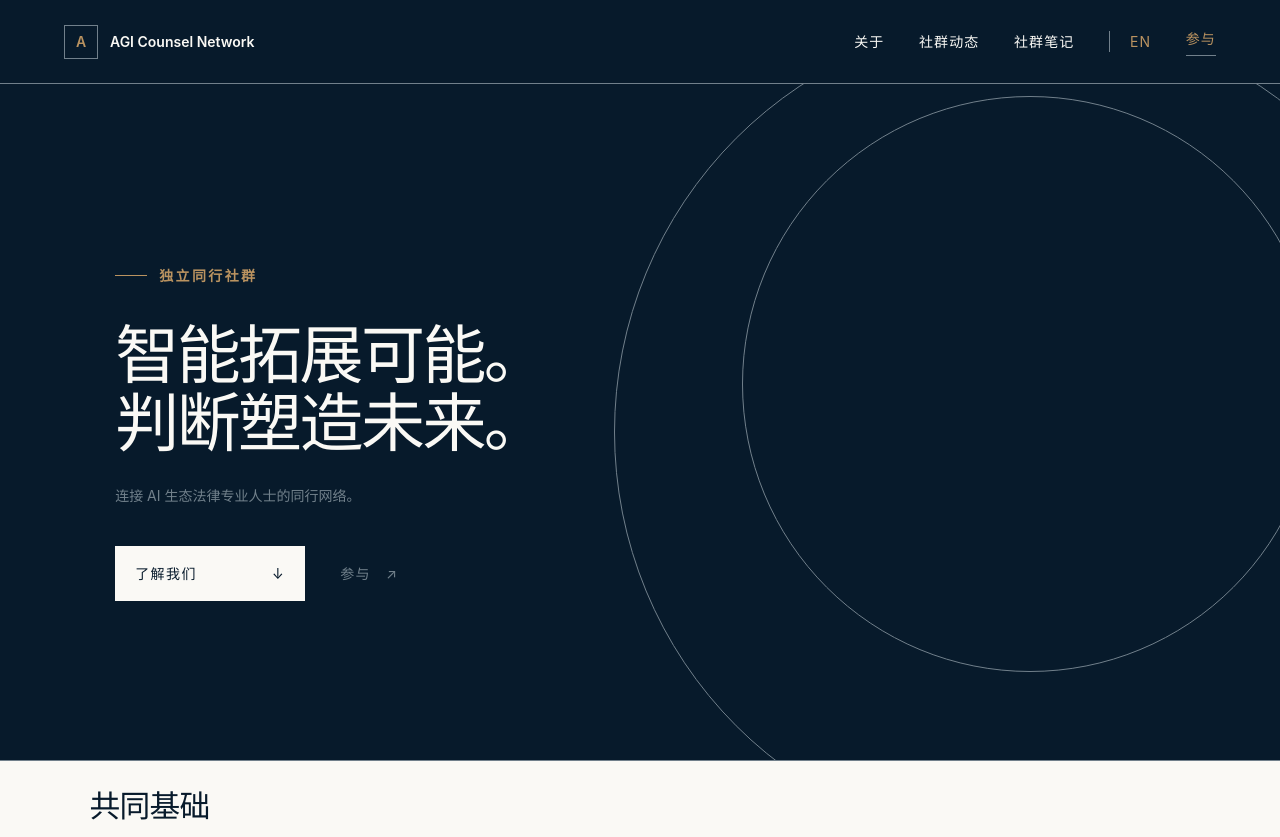
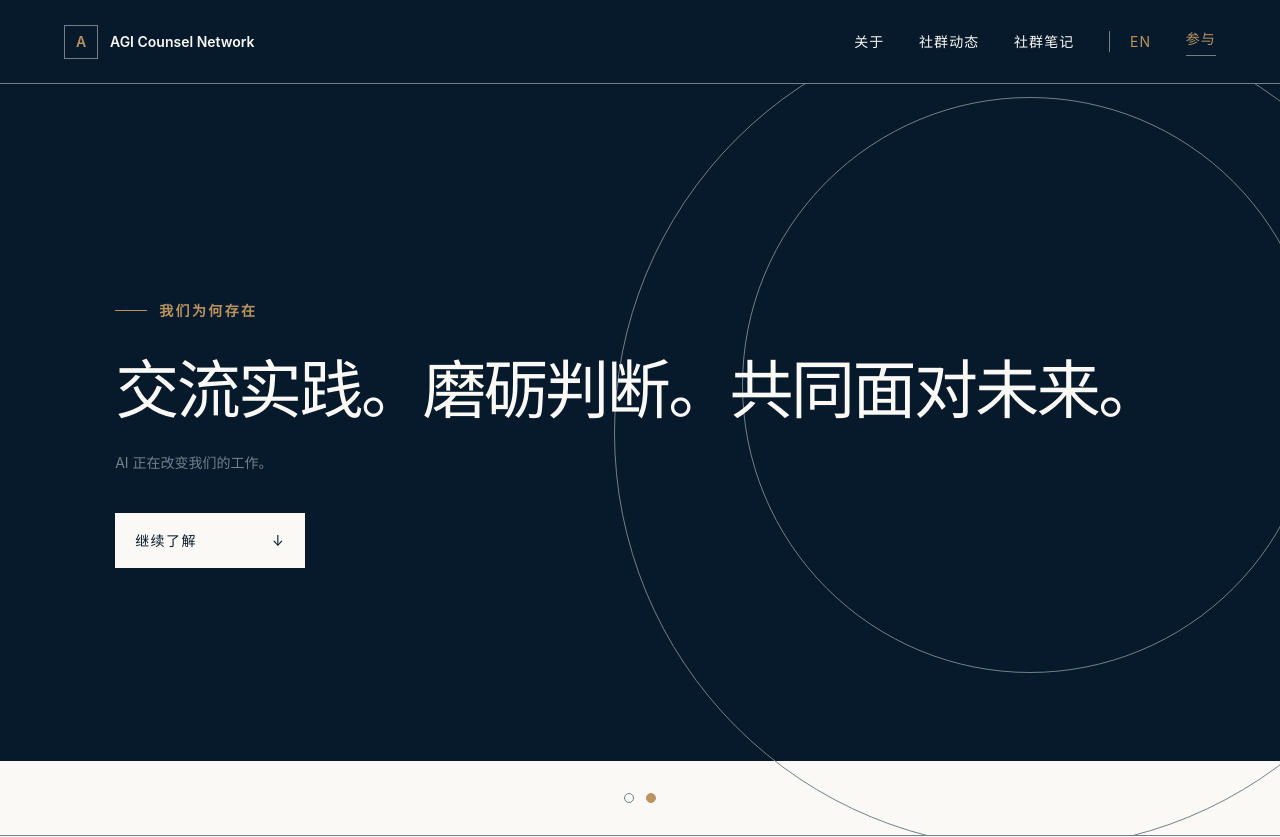
Before and after one commit to steveny1989/agicounsel, a Next.js app: page /zh in a window 1280 px wide. Shown: the top 837 px of the page. Built offline with nearby package versions, Linux system fonts and the light colour scheme.

Commit message:
Align Chinese homepage with English structure

```diff
--- a/app/zh/page.tsx
+++ b/app/zh/page.tsx
@@ -65,16 +65,24 @@ export default function ChineseHome() {
       <nav aria-label="主导航"><a href="#about">关于</a><a href="#community">社群动态</a><a href="/zh/notes/">社群笔记</a><a className="language-switch" href="/">EN</a><a className="nav-join" href="#contribute">参与</a></nav>
     </header>
 
-    <section className="hero" id="top">
-      <div className="hero-orbit orbit-one" /><div className="hero-orbit orbit-two" />
-      <div className="eyebrow"><span /> 独立同行社群</div>
-      <h1>智能拓展可能。<br />判断塑造未来。</h1>
-      <p className="hero-copy">连接 AI 生态法律专业人士的同行网络。</p>
-      <div className="hero-actions"><a className="button button-light" href="#about">了解我们 <span>↓</span></a><a className="text-link" href="#contribute">参与 <span>↗</span></a></div>
-    </section>
+    <SectionCarousel id="top" title="" labels={['愿景', '我们为何存在']}>
+      <section className="hero carousel-slide-hero">
+        <div className="hero-orbit orbit-one" /><div className="hero-orbit orbit-two" />
+        <div className="eyebrow"><span /> 独立同行社群</div>
+        <h1>智能拓展可能。<br />判断塑造未来。</h1>
+        <p className="hero-copy">连接 AI 生态法律专业人士的同行网络。</p>
+        <div className="hero-actions"><a className="button button-light" href="#contribute">参与 <span>↗</span></a></div>
+      </section>
+      <section className="hero carousel-slide-hero">
+        <div className="hero-orbit orbit-one" /><div className="hero-orbit orbit-two" />
+        <div className="eyebrow"><span /> 我们为何存在</div>
+        <h1>交流实践。磨砺判断。共同面对未来。</h1>
+        <p className="hero-copy">AI 正在改变我们的工作。</p>
+        <div className="hero-actions"><a className="button button-light" href="#about">继续了解 <span>↓</span></a></div>
+      </section>
+    </SectionCarousel>
 
-    <SectionCarousel id="about" title="共同基础" labels={['我们为何存在', '贯穿 AI 产业链', '社群原则']}>
-      <section className="intro section carousel-simple"><div className="intro-content"><h2>AI 正在改变法律工作。</h2><p className="intro-summary">交流实践，磨砺判断，共同面对未来。</p></div></section>
+    <SectionCarousel id="about" title="共同基础" labels={['贯穿 AI 产业链', '社群原则']}>
       <section className="stack-section"><div className="stack-title"><h2>贯穿 AI 产业链</h2></div><div className="layer-cake">{layers.map(([name, note]) => <div className="layer" key={name}><strong>{name}</strong><small>{note}</small></div>)}</div></section>
       <section className="principles" id="principles"><div className="principles-simple">{principles.map((title) => <div className="principle-keyword" key={title}>{title}</div>)}</div></section>
     </SectionCarousel>
```
